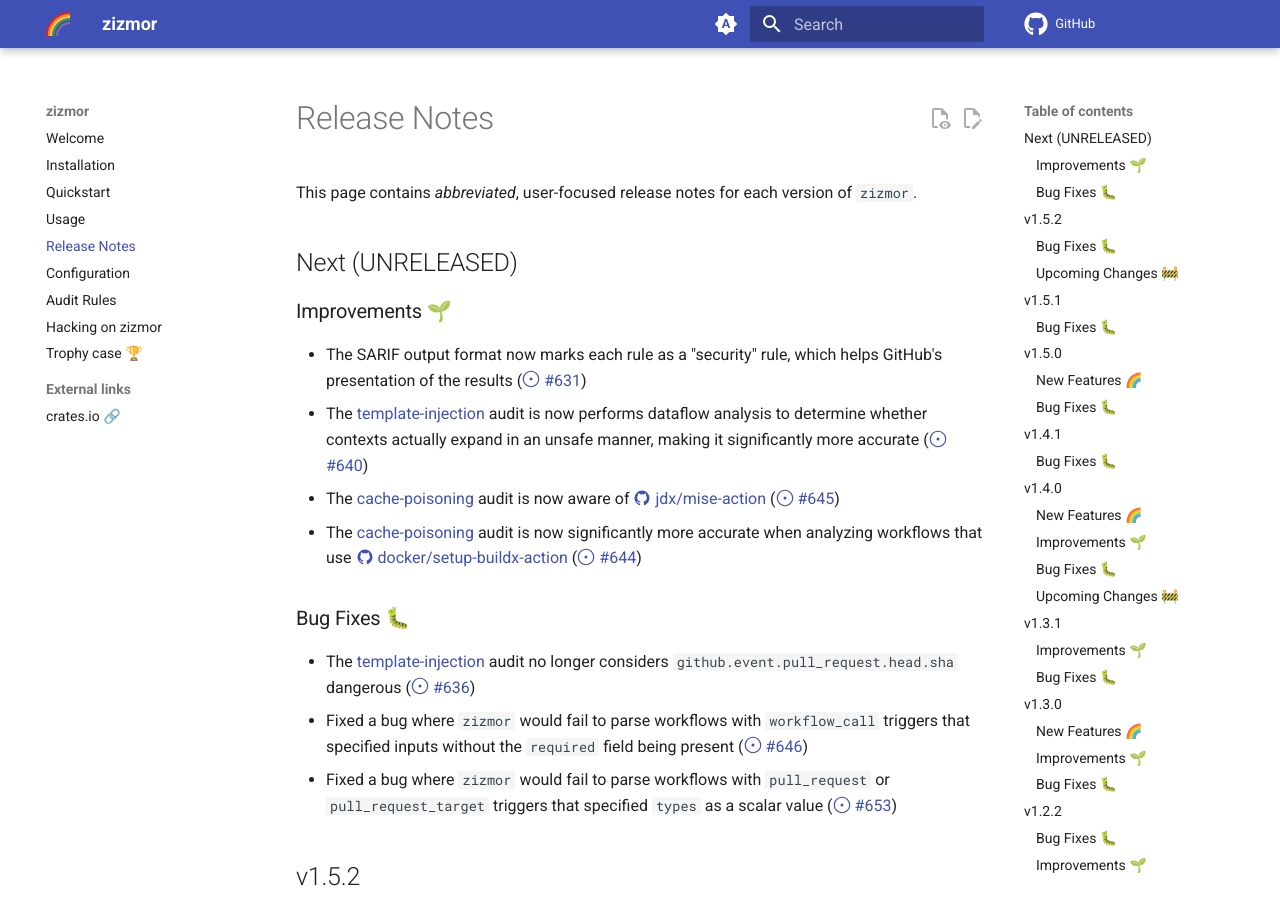
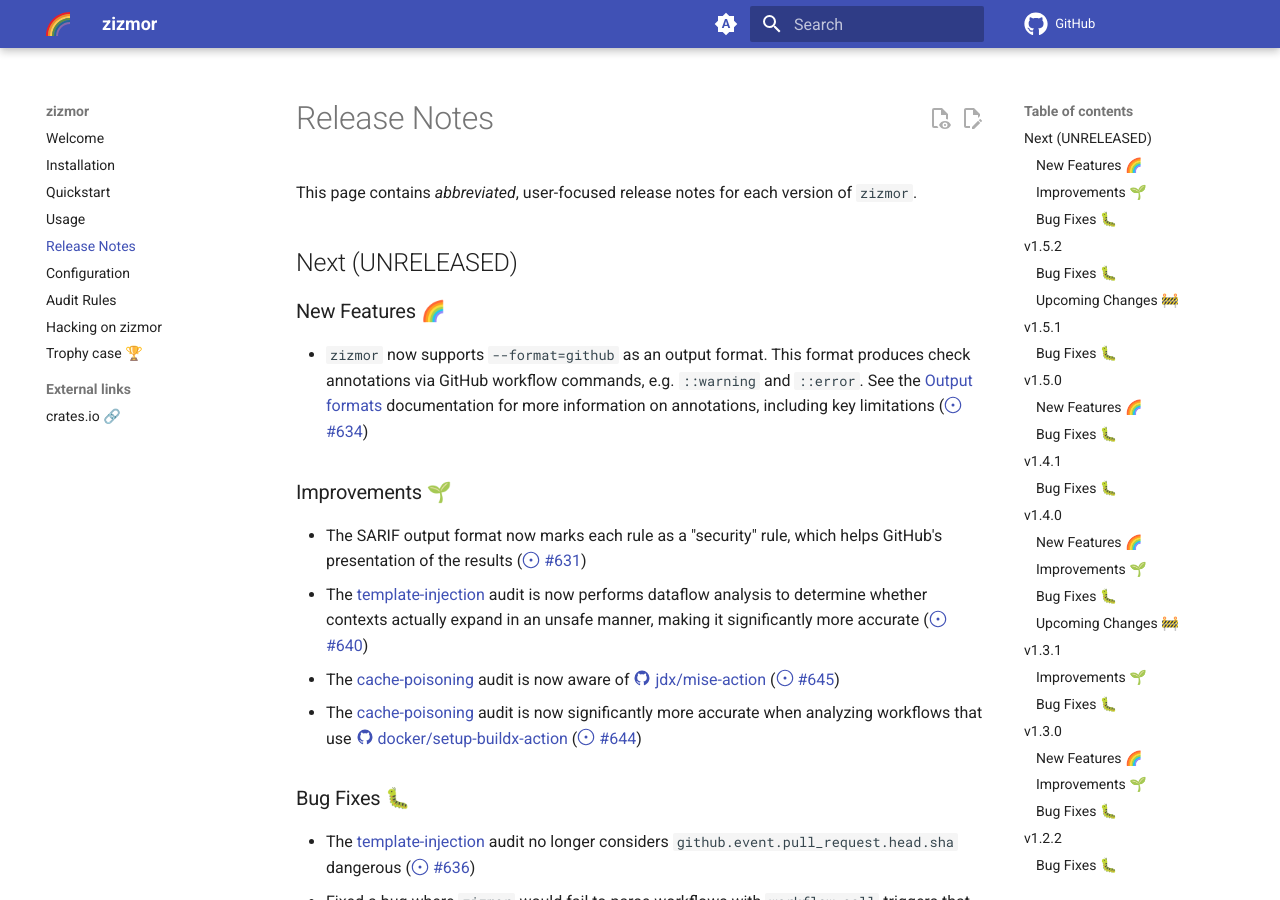
Before and after one commit to zizmorcore/zizmor, an MkDocs documentation site: the page built from docs/release-notes.md, in a window 1280 px wide and 900 px high. Built offline with MkDocs 1.6.1 and Material for MkDocs 9.7.7, drawn with Linux system fonts in a browser that asks for light colours; comment, search, counter and statistics services are not loaded.

Commit message:
docs: update release notes

```diff
--- a/docs/release-notes.md
+++ b/docs/release-notes.md
@@ -8,6 +8,14 @@
 of `zizmor`.
 
 ## Next (UNRELEASED)
+
+### New Features 🌈
+
+* `zizmor` now supports `--format=github` as an output format.
+  This format produces check annotations via GitHub workflow commands,
+  e.g. `::warning` and `::error`. See the
+  [Output formats](./usage.md#output-formats) documentation for more information
+  on annotations, including key limitations (#634)
 
 ### Improvements 🌱
 
```
